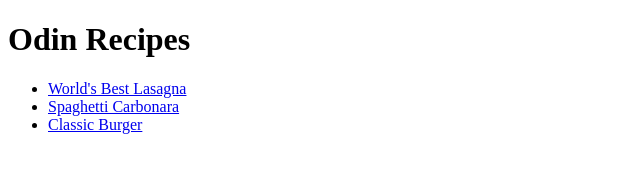
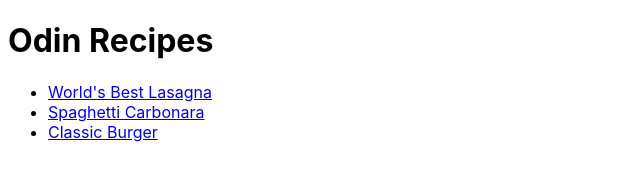
Before and after one commit to realaeeron/odin-recipes, a plain HTML site: page index.html in a window 1280 px wide. Shown: the whole page, without its empty margins (0-640 px from the left). Drawn offline with Linux system fonts and the light colour scheme.

Commit message:
Add css for the body

```diff
--- a/index.html
+++ b/index.html
@@ -3,6 +3,7 @@
     <head>
         <meta charset="UTF-8">
         <title>Odin recipes</title>
+        <link rel="stylesheet" href="style.css">
     </head>
     <body>
         <h1>Odin Recipes</h1>
--- /dev/null
+++ b/style.css
@@ -0,0 +1,5 @@
+/* style.css */
+
+body {
+    font-family: Poppins, Inter, sans-serif;
+}
```
